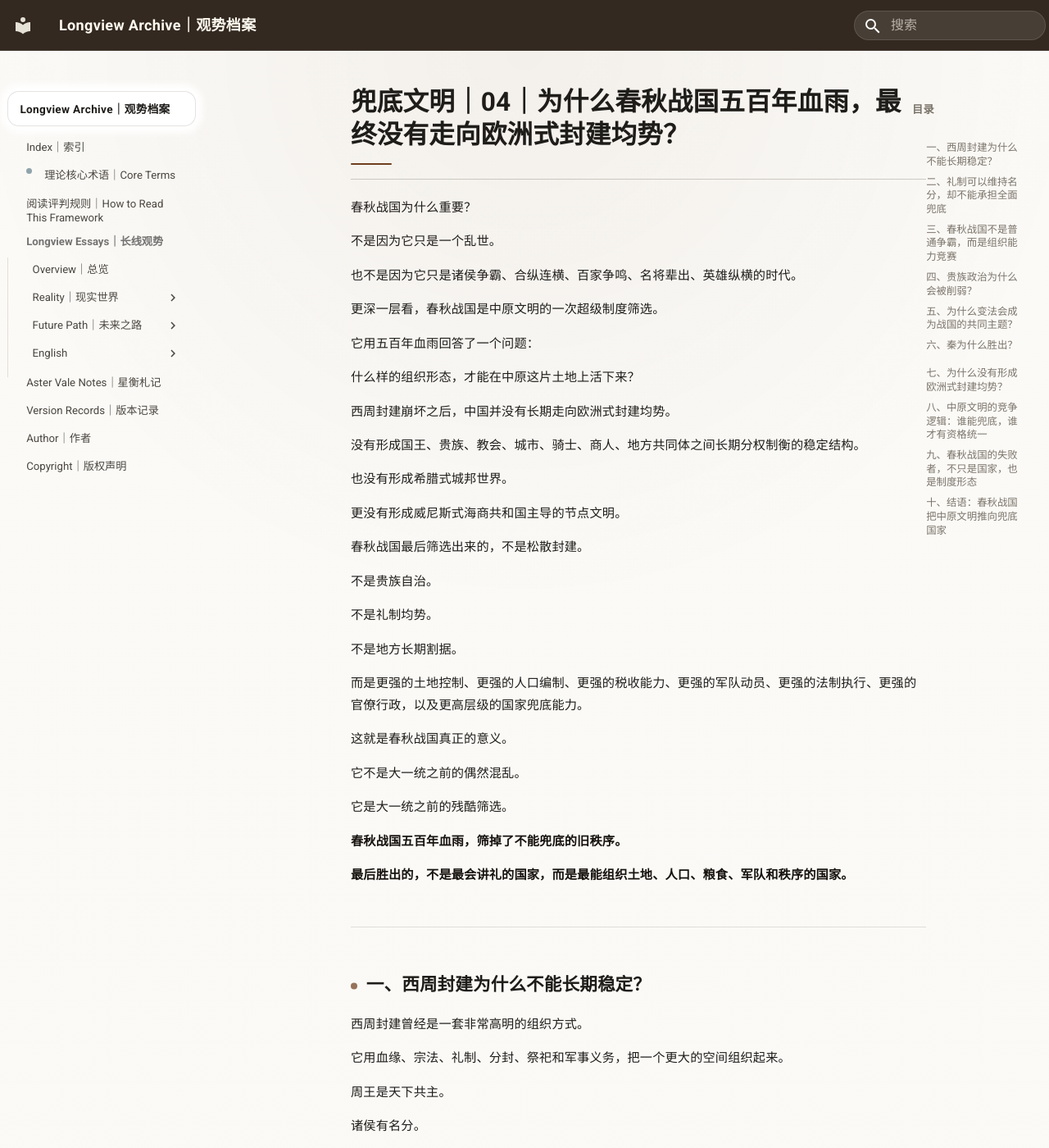
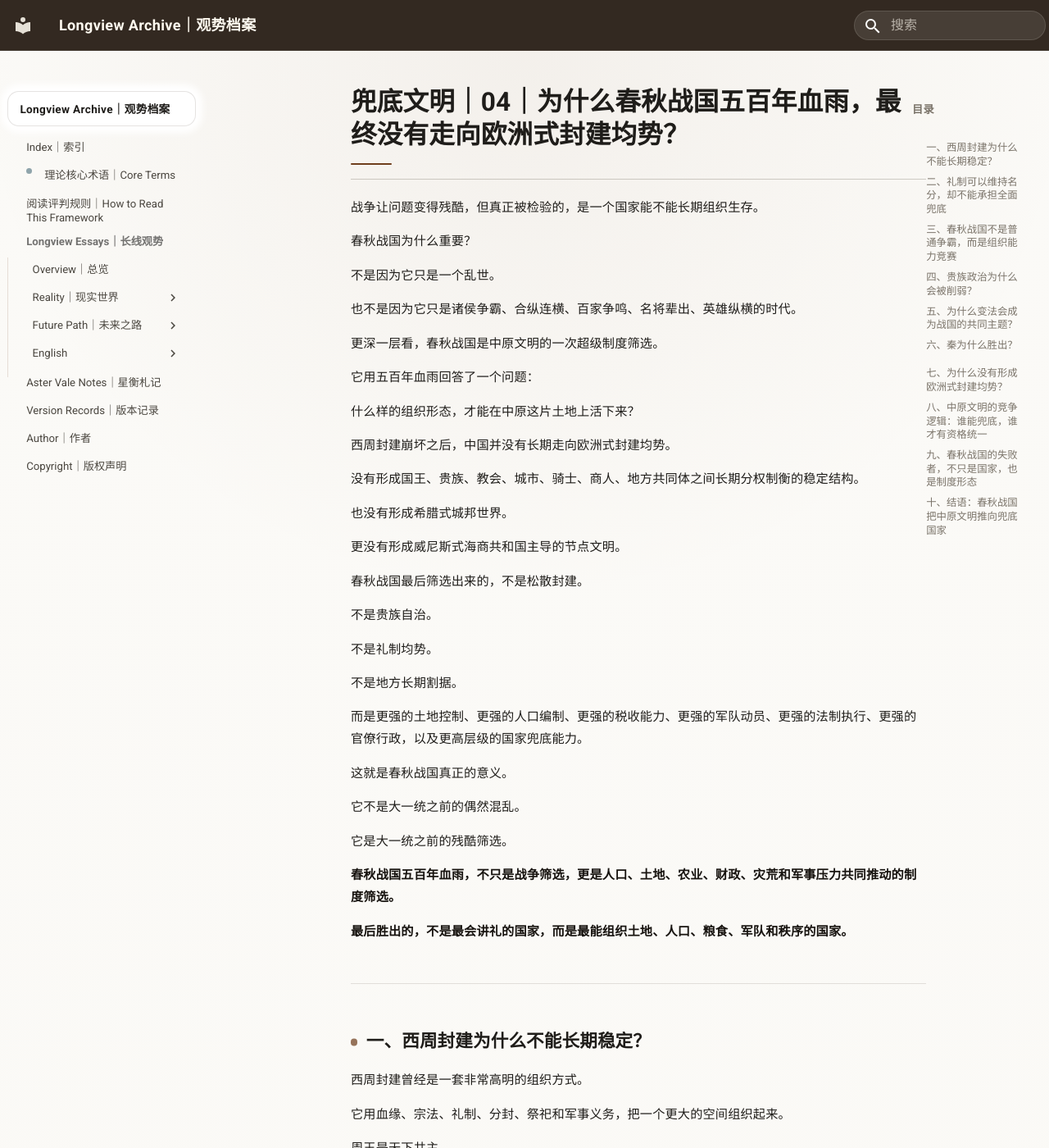
Before and after one commit to guanshi1688/longview-archive, an MkDocs documentation site: the page built from docs/essays/notes/chinese/doudi-civilization/04-spring-autumn-warring-states-selection.md, in a window 1280 px wide and 1400 px high. Shown: the whole window at 82% size. Built offline with MkDocs 1.6.1 and Material for MkDocs 9.7.7, drawn with Linux system fonts in a browser that asks for light colours.

Commit message:
Update 04-spring-autumn-warring-states-selection.md

```diff
--- a/docs/essays/notes/chinese/doudi-civilization/04-spring-autumn-warring-states-selection.md
+++ b/docs/essays/notes/chinese/doudi-civilization/04-spring-autumn-warring-states-selection.md
@@ -1,4 +1,6 @@
 # 兜底文明｜04｜为什么春秋战国五百年血雨，最终没有走向欧洲式封建均势？
+
+战争让问题变得残酷，但真正被检验的，是一个国家能不能长期组织生存。
 
 春秋战国为什么重要？
 
@@ -36,7 +38,7 @@
 
 它是大一统之前的残酷筛选。
 
-**春秋战国五百年血雨，筛掉了不能兜底的旧秩序。**
+**春秋战国五百年血雨，不只是战争筛选，更是人口、土地、农业、财政、灾荒和军事压力共同推动的制度筛选。**
 
 **最后胜出的，不是最会讲礼的国家，而是最能组织土地、人口、粮食、军队和秩序的国家。**
 
```
